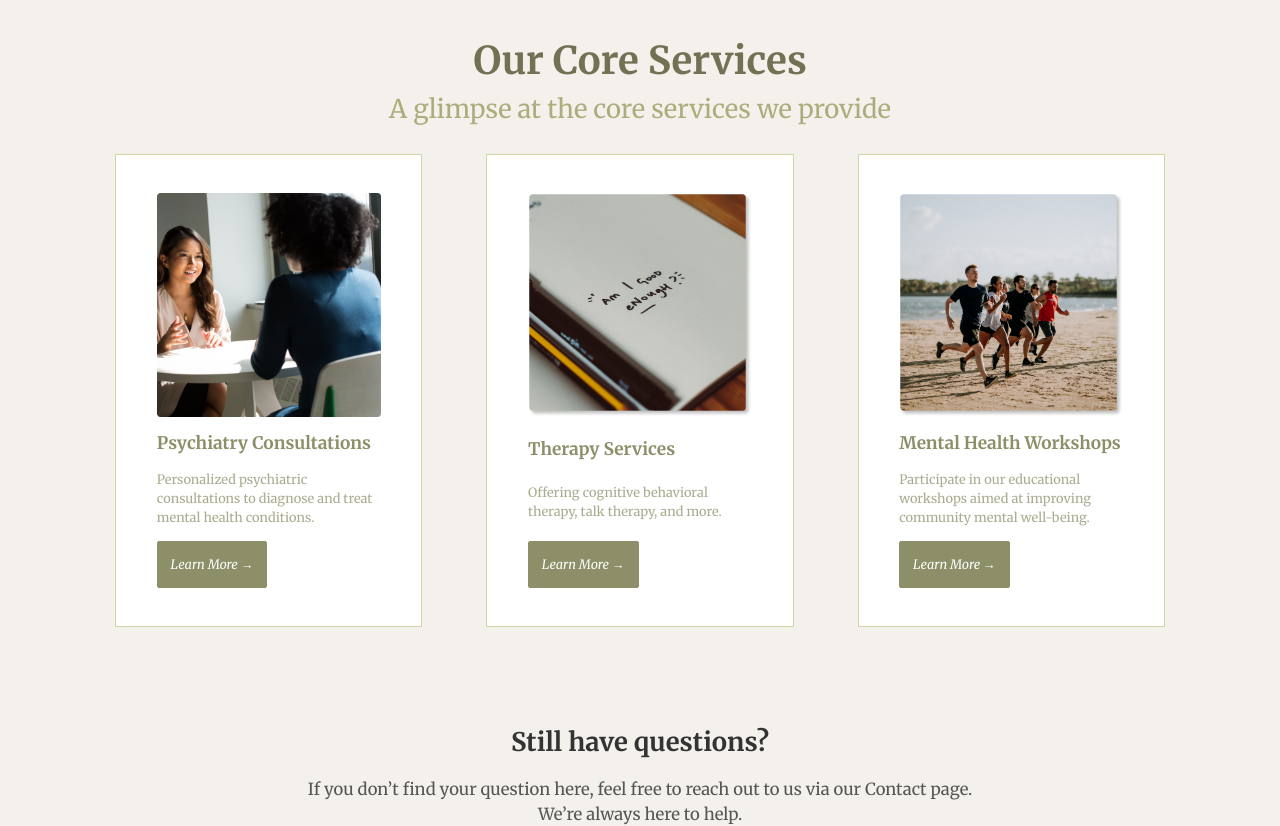
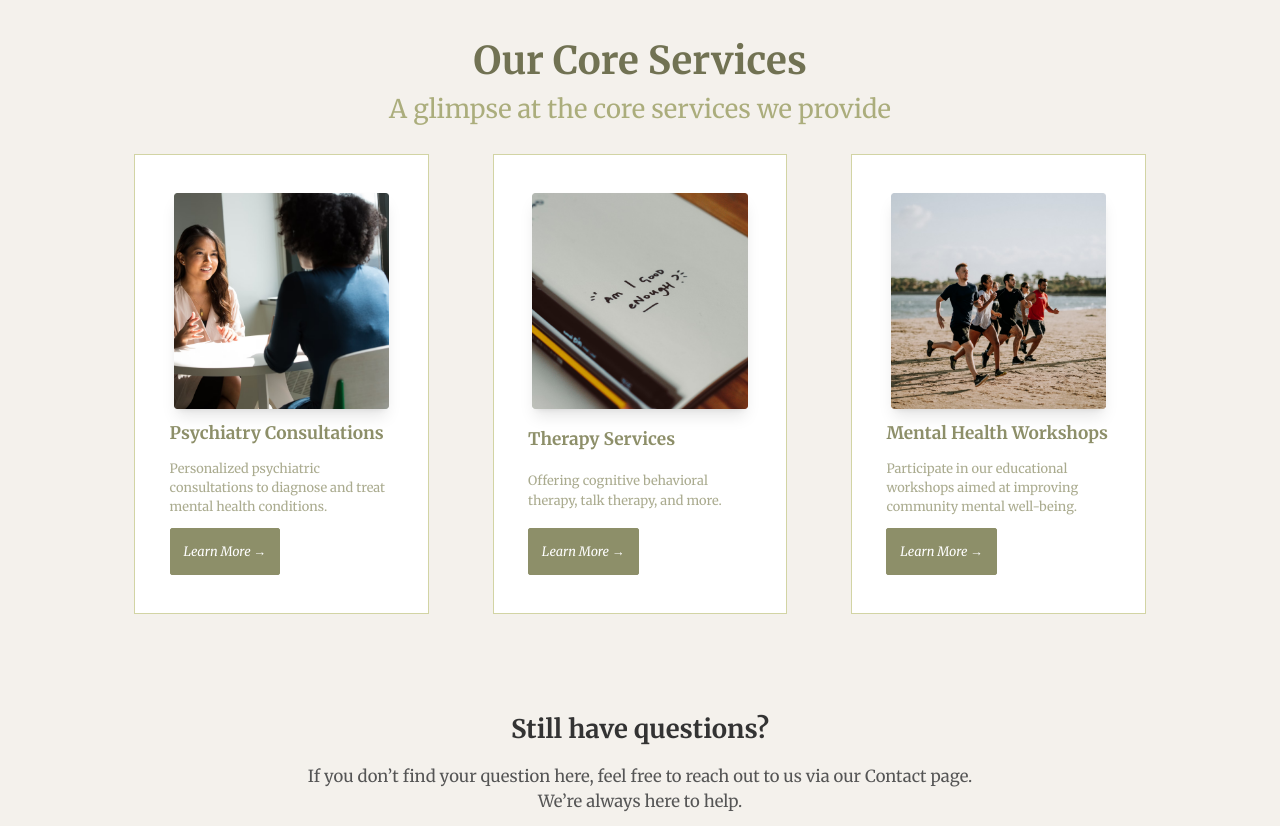
Before and after one commit to pushkaraj23/Psyche, a React (Create React App) app in the folder psyche/: page / in a window 1280 px wide. Shown: the top 826 px of the page. Built offline with nearby package versions, Linux system fonts and the light colour scheme.

Commit message:
added new photos

```diff
--- a/psyche/src/components/ServiceCard.jsx
+++ b/psyche/src/components/ServiceCard.jsx
@@ -4,9 +4,8 @@ import React from "react";
 
 const ServiceCard = (props) => {
   return (
-    <div className="w-[24vw] h-[37vw] bg-white border border-[#d2d4a4] flex flex-col p-[3vw] justify-between items-center">
-      <img className="w-[17.5vw]" src={props.imageUrl} alt={props.title} />
-
+    <div className="w-[23vw] h-[36vw] bg-white border border-[#d2d4a4] flex flex-col p-[3vw] justify-between items-center">
+      <img className="w-[17.5vw] shadow-lg" src={props.imageUrl} alt={props.title} />
       <h3 className="w-[17.5vw] text-[#8D8F69] text-[1.35vw] font-bold font-merriweather">
         {props.title}
       </h3>
@@ -16,7 +15,7 @@ const ServiceCard = (props) => {
         {props.description}
       </p>
 
-      <a href="https://www.youtube.com/" className="w-[17.5vw]">
+      <a href={props.link} className="w-[17.5vw]">
         <button className="bg-[#8D8F69] italic p-[1vw] text-[1vw] font-merriweather text-white rounded-sm hover:bg-white hover:text-[#8D8F69] border border-[#8D8F69] transition-colors duration-300">
           Learn More →
         </button>
--- a/psyche/src/pages/services.jsx
+++ b/psyche/src/pages/services.jsx
@@ -10,16 +10,19 @@ const Services = () => {
       title: "Psychiatry Consultations",
       description: "Personalized psychiatric consultations to diagnose and treat mental health conditions.",
       imageUrl: consultation,
+      link: "#",
     },
     {
       title: "Therapy Services",
       description: "Offering cognitive behavioral therapy, talk therapy, and more.",
       imageUrl: therapy,
+      link: "#",
     },
     {
       title: "Mental Health Workshops",
       description: "Participate in our educational workshops aimed at improving community mental well-being.",
       imageUrl: group_activity,
+      link: "#",
     }
   ];
 
@@ -34,6 +37,7 @@ const Services = () => {
             title={service.title}
             description={service.description}
             imageUrl={service.imageUrl}
+            link={service.link}
           />
         ))}
       </div>
```
Also changed, not shown: psyche/src/assets/group_activity.png, psyche/src/assets/therapy.png.
